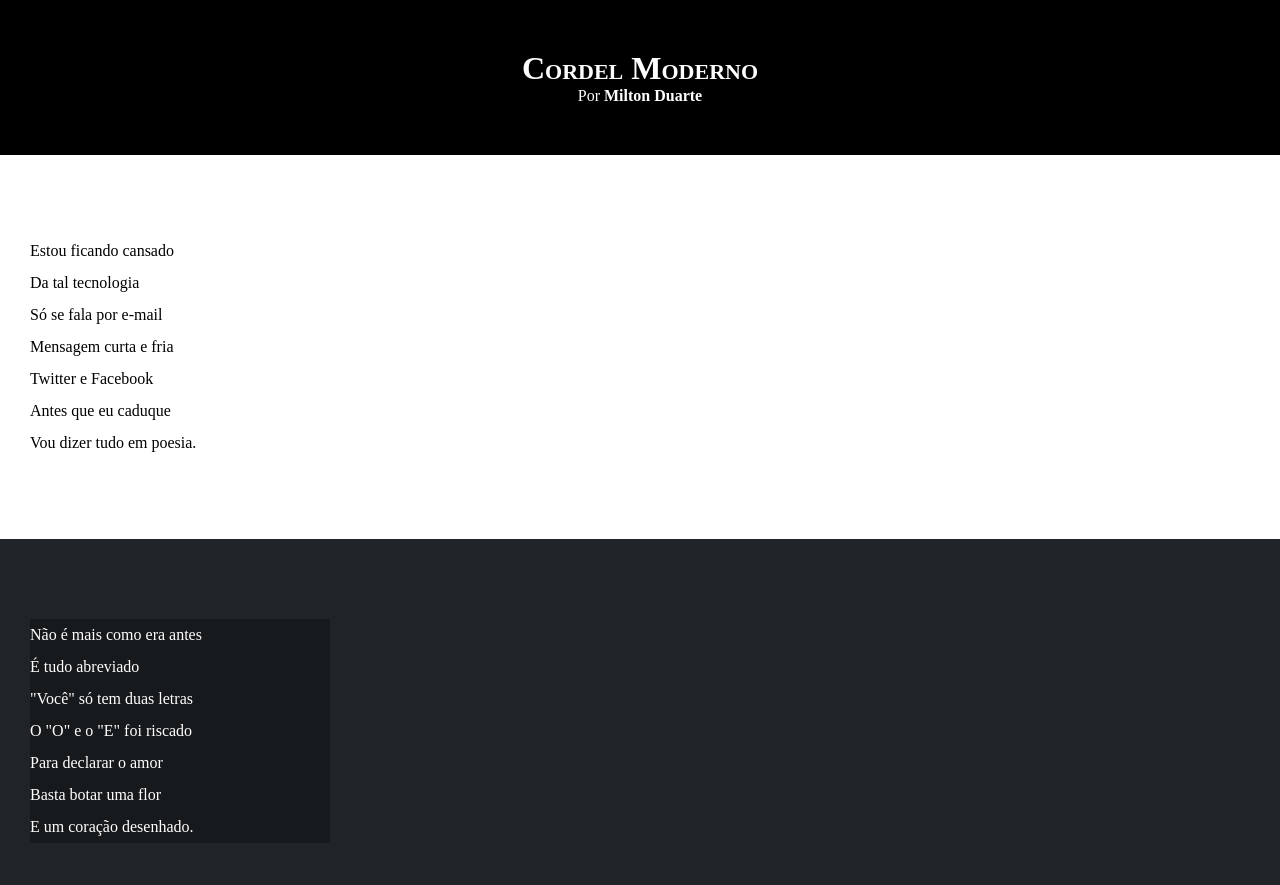
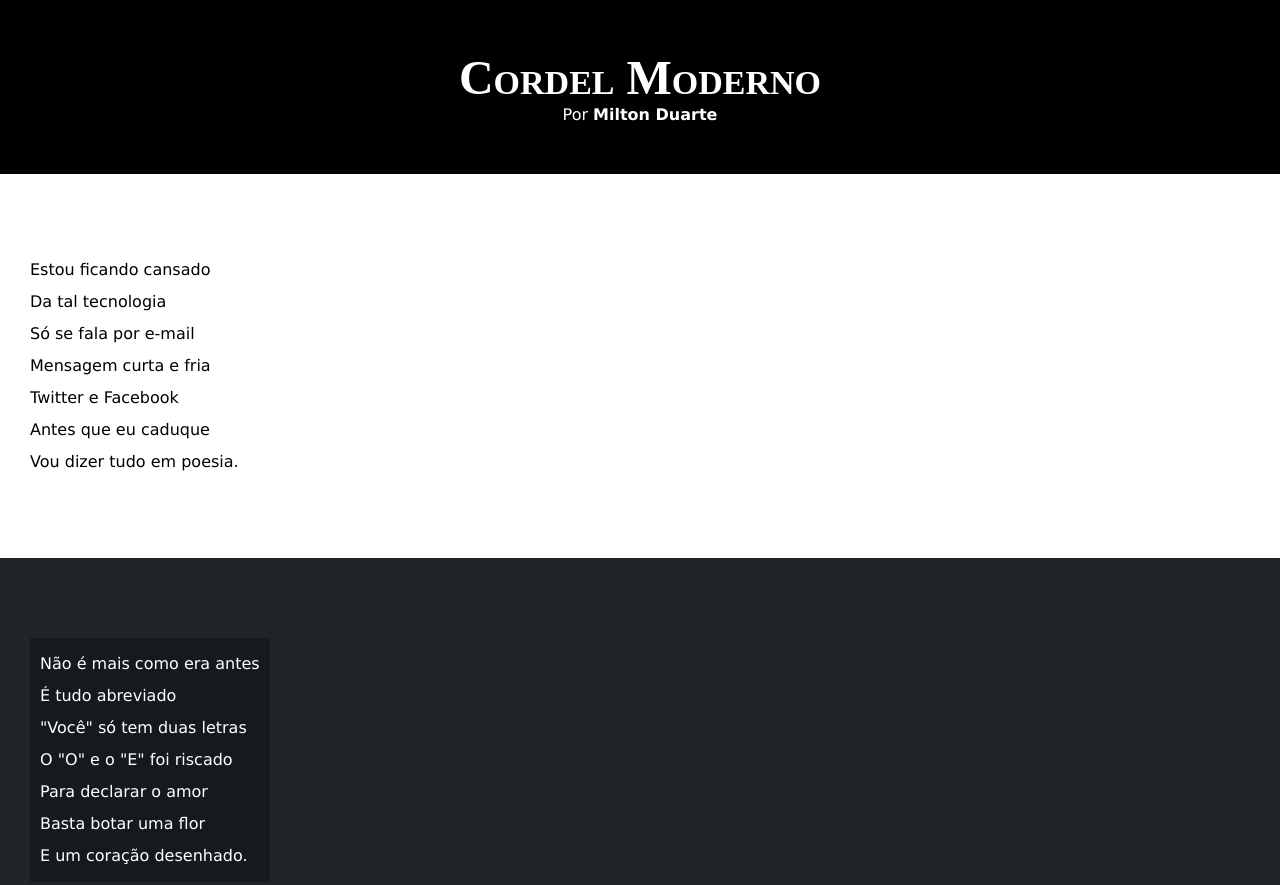
Before and after one commit to rochamaatheus/Cordel-site, a plain HTML site: page index.html in a window 1280 px wide. Shown: the top 885 px of the page. Drawn offline with Linux system fonts and the light colour scheme.

Commit message:
Atualização estilos

```diff
--- a/estilo/style.css
+++ b/estilo/style.css
@@ -5,7 +5,18 @@
     padding: 0px;
 }
 
+@import url('https://fonts.googleapis.com/css2?family=Passion+One&display=swap');
+
+@import url('https://fonts.googleapis.com/css2?family=Srisakdi:wght@700&display=swap');
+
+:root {
+    --fonte-padrao: Verdana, Geneva, Tahoma, sans-serif;
+    --font0: 'Passion One', 'cursive';
+    --font1: 'Srisakdi', 'cursive';
+}
+
 html, body {
+    font-family: var(--fonte-padrao);
     min-height: 100vh;
     background-color: lightslategray;
 }
@@ -19,6 +30,8 @@ header {
 header > h1 {
     padding-top: 50px;
     font-variant: small-caps;
+    font-family: var(--font0);
+    font-size: 3em;
 }
 
 header > p {
@@ -52,8 +65,9 @@ section.imagem {
 }
 
 section.imagem > p {
+    display: inline-block;
+    padding: 10px;
     background-color: rgba(0, 0, 0, 0.288);
-    width: 300px;
 }
 
 footer {
```
